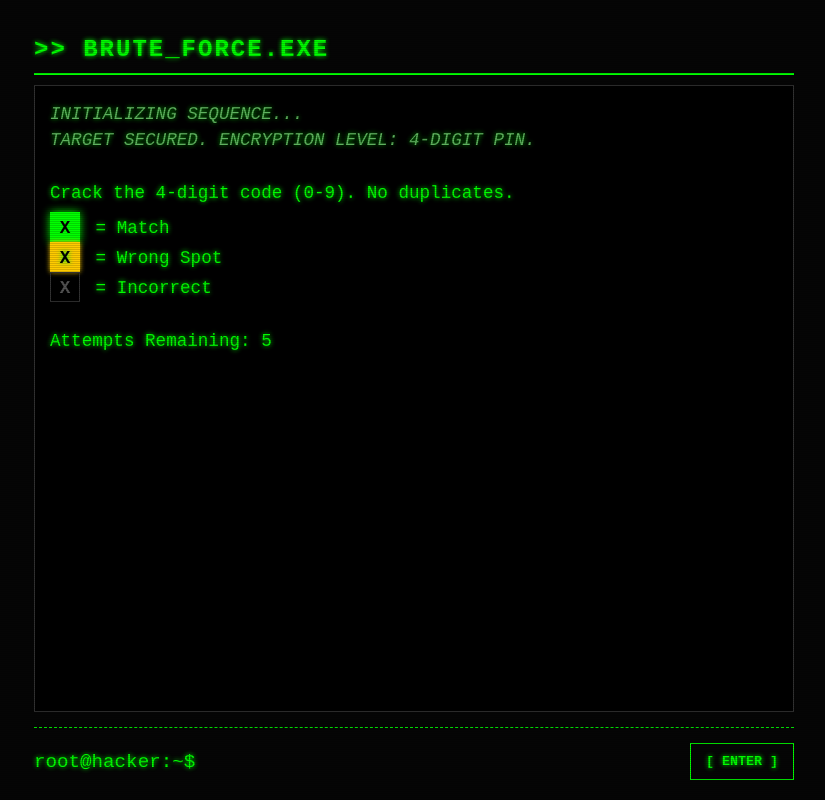
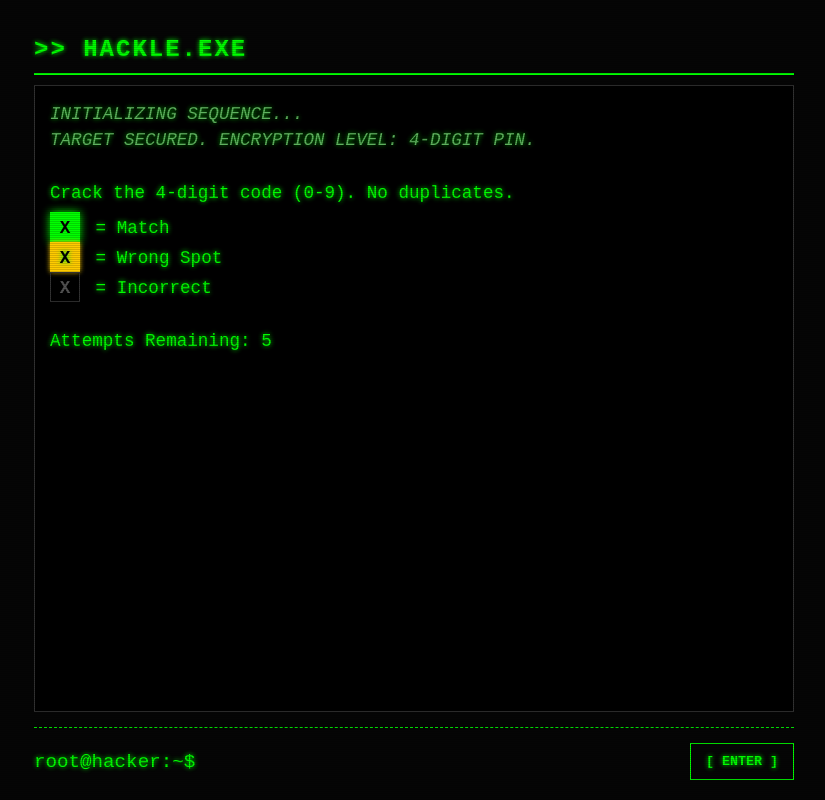
Before and after one commit to Slipjack9600/Slipjack9600.github.io, a plain HTML site: page hackle.html in a window 1280 px wide. Shown: the whole page, without its empty margins (226-1051 px from the left). Drawn offline with Linux system fonts and the light colour scheme.

Commit message:
Rename title from BRUTE_FORCE.EXE to HACKLE.EXE

```diff
--- a/hackle.html
+++ b/hackle.html
@@ -169,7 +169,7 @@
     <div class="crt-overlay"></div>
 
     <div class="terminal-container">
-        <h1>>> BRUTE_FORCE.EXE</h1>
+        <h1>>> HACKLE.EXE</h1>
 
         <div id="game-output">
             </div>
```
